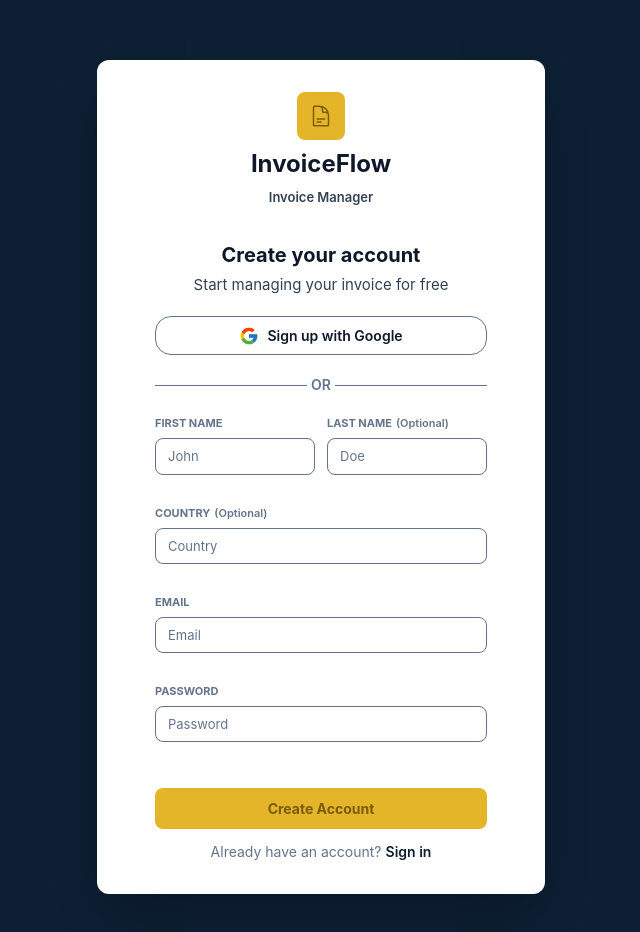
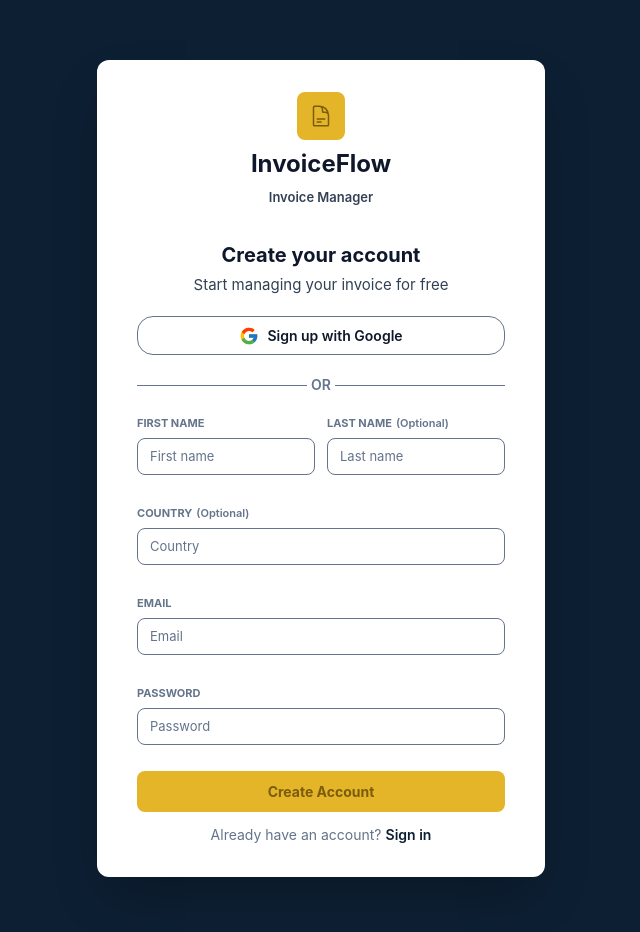
Before and after one commit to Dev-2427/InvoiceFlow, a React (Vite) app in the folder frontend/: page /signup in a window 1280 px wide. Shown: the top 932 px of the page, without its empty margins (319-959 px from the left). Built offline with nearby package versions, Linux system fonts and the light colour scheme; no server answers.

Commit message:
refactor: extract reusable auth components

```diff
--- /dev/null
+++ b/frontend/src/components/auth/AuthButton.tsx
@@ -0,0 +1,14 @@
+interface IAuthButton {
+    disabled: boolean,
+    loadingText: string,
+    text: string
+}
+
+export default function AuthButton({ disabled, loadingText, text }: IAuthButton) {
+    return (
+        <button
+            type="submit"
+            disabled={disabled}
+            className="bg-gold text-gold-dark text-[14px] w-full rounded-lg py-2.5 cursor-pointer font-bold disabled:opacity-60 disabled:cursor-not-allowed">{disabled ? loadingText : text}
+        </button>)
+}
--- /dev/null
+++ b/frontend/src/components/auth/AuthInput.tsx
@@ -0,0 +1,33 @@
+import type { UseFormRegisterReturn } from "react-hook-form"
+
+interface IAuthInput {
+    id: string,
+    optional?: boolean,
+    label?: string,
+    type: string,
+    placeholder: string,
+    register: UseFormRegisterReturn,
+    errorMessage?: string
+}
+
+export default function AuthInput({ id, optional = false, label, type, placeholder, register, errorMessage }: IAuthInput) {
+    return (
+        <div className="flex flex-col gap-1.5">
+            <div className="flex gap-1">
+                {label &&
+                    <label htmlFor={id} className='text-text-sm font-bold text-[11px]'>{label}</label>
+                }
+                {optional &&
+                    <span className="text-text-sm font-semibold text-[11px]">(Optional)</span>
+                }
+            </div>
+            <input {...register}
+                className='border-text-sm border rounded-lg py-2 px-3 text-text-sm outline-none focus:ring-[1.5px] placeholder:text-text-sm text-[13px] w-full'
+                placeholder={placeholder}
+                type={type} id={id} />
+
+            <p className="min-h-5 text-xs text-red-500">
+                {errorMessage}
+            </p>
+        </div>)
+}
--- /dev/null
+++ b/frontend/src/components/auth/GoogleButton.tsx
@@ -0,0 +1,19 @@
+import { FcGoogle } from "react-icons/fc";
+
+export default function GoogleButton({ text }: { text: string }) {
+    return (
+        <>
+            <div className='flex justify-center items-center gap-2 my-5 border-text-sm border w-full rounded-2xl py-2 cursor-pointer'>
+                <FcGoogle size={20} />
+                <span className='text-text font-semibold text-[14px]'>{text} with Google</span>
+            </div>
+
+
+            <div className="flex justify-between items-center gap-1 w-full mb-5">
+                <hr className='border-text-sm  w-full' />
+                <span className='text-text-sm text-sm font-semibold'>OR</span>
+                <hr className='border-text-sm w-full' />
+            </div>
+        </>
+    )
+}
--- a/frontend/src/pages/auth/Signup.tsx
+++ b/frontend/src/pages/auth/Signup.tsx
@@ -1,10 +1,12 @@
 import { zodResolver } from "@hookform/resolvers/zod"
 import { useForm } from "react-hook-form"
 import { signupSchema, type SignupInput } from "../../validation/authValidation"
-import { FcGoogle } from "react-icons/fc";
 import authStore from "../../store/authStore";
 import toast from "react-hot-toast";
 import { useNavigate } from "react-router-dom";
+import AuthInput from "../../components/auth/AuthInput";
+import AuthButton from "../../components/auth/AuthButton";
+import GoogleButton from "../../components/auth/GoogleButton";
 
 export default function Signup() {
 
@@ -36,100 +38,28 @@
         <span className='text-text-md text-[15px]'>Start managing your invoice for free</span>
       </div>
 
-      <div className='flex justify-center items-center gap-2 my-5 border-text-sm border w-full rounded-2xl py-2 cursor-pointer'>
-        <FcGoogle size={20} />
-        <span className='text-text font-semibold text-[14px]'>Sign up with Google</span>
-      </div>
-
-
-      <div className="flex justify-between items-center gap-1 w-full mb-5">
-        <hr className='border-text-sm  w-full' />
-        <span className='text-text-sm text-sm font-semibold'>OR</span>
-        <hr className='border-text-sm w-full' />
-      </div>
+      <GoogleButton text="Sign up" />
 
       <div className="flex flex-col gap-1">
         <div className="flex justify-center items-center gap-3">
 
-          <div className="flex flex-col gap-1.5">
-            <label htmlFor="firstName" className='text-text-sm font-bold text-[11px]'>FIRST NAME</label>
-            <input {...register("firstName")}
-              className='border-text-sm border rounded-lg py-2 px-3 text-text-sm outline-none focus:ring-[1.5px] placeholder:text-text-sm w-40 text-[13px]'
-              placeholder='John'
-              type="text" id="firstName" />
+          <AuthInput id="firstName" placeholder="First name" type="text" label="FIRST NAME" register={register("firstName")} errorMessage={errors.firstName?.message} />
 
-            <p className="min-h-5 text-xs text-red-500">
-              {errors.firstName?.message}
-            </p>
-          </div>
+          <AuthInput id="lastName" placeholder="Last name" type="text" label="LAST NAME" register={register("lastName")} errorMessage={errors.lastName?.message} optional={true} />
 
-          <div className="flex flex-col gap-1.5">
-            <div className="flex gap-1">
-              <label htmlFor="lastName" className='text-text-sm font-bold text-[11px]'>LAST NAME</label>
-
-              <span className="text-text-sm font-semibold text-[11px]">(Optional)</span>
-            </div>
-            <input {...register("lastName")}
-              className='border-text-sm border rounded-lg py-2 px-3 text-text-sm outline-none focus:ring-[1.5px] placeholder:text-text-sm w-40 text-sm text-[13px]'
-              placeholder='Doe'
-              type="text" id="lastName" />
-
-            <p className="min-h-5 text-xs text-red-500">
-              {errors.lastName?.message}
-            </p>
-          </div>
-        </div>
-
-        <div className="flex flex-col gap-1.5">
-          <div className="flex gap-1">
-            <label htmlFor="country" className='text-text-sm font-bold text-[11px]'>COUNTRY</label>
-
-            <span className="text-text-sm font-semibold text-[11px]">(Optional)</span>
-          </div>
-          <input {...register("country")}
-            className='border-text-sm border rounded-lg py-2 px-3 text-text-sm outline-none focus:ring-[1.5px] placeholder:text-text-sm text-sm text-[13px]'
-            placeholder='Country'
-            type="text" id="country" />
-
-          <p className="min-h-5 text-xs text-red-500">
-            {errors.country?.message}
-          </p>
         </div>
 
 
-        <div className="flex flex-col gap-1.5">
-          <label htmlFor="email" className='text-text-sm font-bold text-[11px]'>EMAIL</label>
-          <input {...register("email")}
-            className='border-text-sm border rounded-lg py-2 px-3 text-text-sm outline-none focus:ring-[1.5px] placeholder:text-text-sm text-sm text-[13px]'
-            placeholder='Email'
-            type="email" id="email" />
+        <AuthInput id="country" placeholder="Country" register={register("country")} type="text" errorMessage={errors.country?.message} label="COUNTRY" optional={true} />
 
-          <p className="min-h-5 text-xs text-red-500">
-            {errors.email?.message}
-          </p>
-        </div>
+        <AuthInput id="email" placeholder="Email" register={register("email")} type="email" errorMessage={errors.email?.message} label="EMAIL" />
 
-
-        <div className="flex flex-col gap-1.5">
-          <label htmlFor="password" className='text-text-sm font-bold text-[11px]'>PASSWORD</label>
-          <input {...register("password")}
-            className='border-text-sm border rounded-lg py-2 px-3 text-text-sm outline-none focus:ring-[1.5px] placeholder:text-text-sm text-sm text-[13px]'
-            placeholder='Password'
-            type="password" id="password" />
-
-          <p className="min-h-5 text-xs text-red-500">
-            {errors.password?.message}
-          </p>
-        </div>
+        <AuthInput id="password" placeholder="Password" register={register("password")} type="password" errorMessage={errors.password?.message} label="PASSWORD" />
 
       </div>
 
 
-      <button
-        type="submit"
-        disabled={isSigningUp}
-        className="bg-gold text-gold-dark text-[14px] mt-5 w-full rounded-lg py-2.5 cursor-pointer font-bold disabled:opacity-60 disabled:cursor-not-allowed">{isSigningUp ? "Creating..." : "Create Account"}
-      </button>
+      <AuthButton disabled={isSigningUp} loadingText="Creating..." text="Create Account" />
 
       <div className="flex gap-1 mt-3 text-[14px]" >
         <p className="text-text-sm">Already have an account?</p>
--- a/frontend/src/pages/auth/VerifyCode.tsx
+++ b/frontend/src/pages/auth/VerifyCode.tsx
@@ -6,6 +6,8 @@
 import toast from "react-hot-toast";
 import { useEffect } from "react"
 import { HiOutlineEnvelope, HiArrowLeft } from "react-icons/hi2";
+import AuthInput from "../../components/auth/AuthInput";
+import AuthButton from "../../components/auth/AuthButton";
 
 export default function VerifyCode() {
 
@@ -53,7 +55,7 @@
             <div className='flex flex-col justify-center items-center gap-2 mb-4'>
 
                 <div className="flex justify-center items-center border-gold border-2 rounded-lg w-14 h-14 bg-gold-light">
-                    <HiOutlineEnvelope className="text-3xl text-blue-400" />
+                    <HiOutlineEnvelope className="text-3xl text-gold" />
                 </div>
 
                 <h1 className='font-bold text-text text-[20px]'>Check your email</h1>
@@ -64,24 +66,12 @@
             </div>
 
 
-            <div className="flex flex-col gap-1 w-full">
-                <input {...register("verificationCode")}
-                    className='border-text-sm border rounded-lg py-2 px-3 text-text-sm outline-none focus:ring-[1.5px] placeholder:text-text-sm text-sm text-[13px]'
-                    placeholder='Code' maxLength={6}
-                    type="text"/>
-
-                <p className="min-h-5 text-xs text-red-500">
-                    {errors.verificationCode?.message}
-                </p>
+            <div className="w-full">
+                <AuthInput id="code" placeholder="Code" register={register("verificationCode")} type="text" errorMessage={errors.verificationCode?.message} />
             </div>
 
 
-
-            <button
-                type="submit"
-                disabled={isVerifyingCode}
-                className="bg-gold text-gold-dark text-[14px] w-full rounded-lg py-2.5 cursor-pointer font-bold disabled:opacity-60 disabled:cursor-not-allowed">{isVerifyingCode ? "Verifying..." : "Verify Email"}
-            </button>
+            <AuthButton disabled={isVerifyingCode} loadingText="Verifying..." text="Verify Email" />
 
 
             <hr className='border-text-sm border-1.0 w-full my-5 opacity-50' />
--- a/frontend/src/pages/auth/VerifyResetCode.tsx
+++ b/frontend/src/pages/auth/VerifyResetCode.tsx
@@ -6,6 +6,8 @@
 import toast from "react-hot-toast";
 import { useEffect } from "react"
 import { HiOutlineEnvelope, HiArrowLeft } from "react-icons/hi2";
+import AuthButton from "../../components/auth/AuthButton";
+import AuthInput from "../../components/auth/AuthInput";
 
 export default function VerifyResetCode() {
 
@@ -48,7 +50,7 @@
             <div className='flex flex-col justify-center items-center gap-2 mb-4'>
 
                 <div className="flex justify-center items-center border-gold border-2 rounded-lg w-14 h-14 bg-gold-light">
-                    <HiOutlineEnvelope className="text-3xl text-blue-400" />
+                    <HiOutlineEnvelope className="text-3xl text-gold" />
                 </div>
 
                 <h1 className='font-bold text-text text-[20px]'>Check your email</h1>
@@ -58,25 +60,12 @@
 
             </div>
 
-
-            <div className="flex flex-col gap-1 w-full">
-                <input {...register("verificationCode")}
-                    className='border-text-sm border rounded-lg py-2 px-3 text-text-sm outline-none focus:ring-[1.5px] placeholder:text-text-sm text-sm text-[13px]'
-                    placeholder='Code' maxLength={6}
-                    type="text" />
-
-                <p className="min-h-5 text-xs text-red-500">
-                    {errors.verificationCode?.message}
-                </p>
+            <div className="w-full">
+                <AuthInput id="code" placeholder="Code" register={register("verificationCode")} type="text" errorMessage={errors.verificationCode?.message} />
             </div>
 
 
-
-            <button
-                type="submit"
-                disabled={isVerifyingResetCode}
-                className="bg-gold text-gold-dark text-[14px] w-full rounded-lg py-2.5 cursor-pointer font-bold disabled:opacity-60 disabled:cursor-not-allowed">{isVerifyingResetCode ? "Verifying..." : "Verify Email"}
-            </button>
+            <AuthButton disabled={isVerifyingResetCode} loadingText="Verifying..." text="Verify Email" />
 
 
             <hr className='border-text-sm border-1.0 w-full my-5 opacity-50' />
```
Also changed, not shown: frontend/src/pages/auth/ForgotPassword.tsx (+5 -15 lines), frontend/src/pages/auth/ResetPassword.tsx (+5 -27 lines), frontend/src/pages/auth/Signin.tsx (+6 -28 lines).
